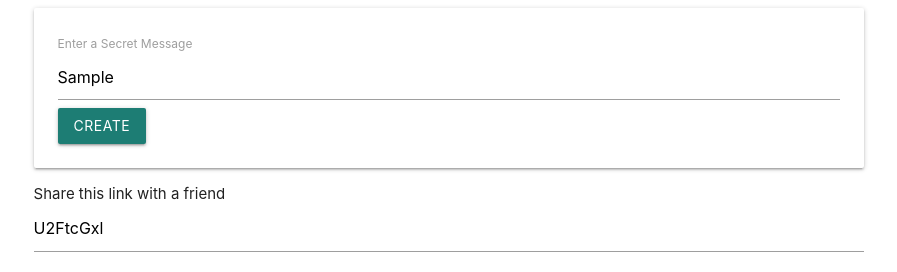
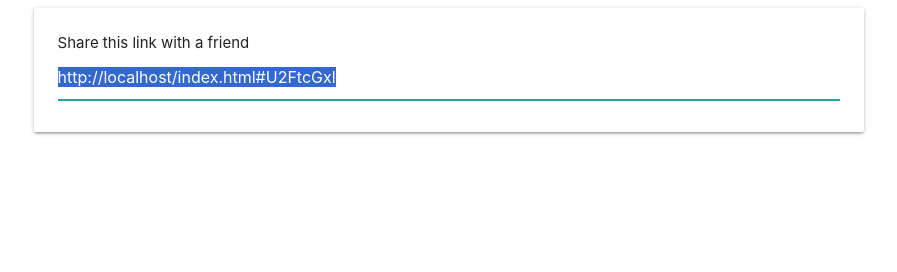
Before and after one commit to hilarylamb/secret-message, a plain HTML site: page index.html in a window 1280 px wide. Both pictures are taken after typing "Sample" into the empty fields and a click on the button "CREATE". Shown: the whole page, without its empty margins (191-1088 px from the left). Drawn offline with nearby package versions, Linux system fonts and the light colour scheme.

Commit message:
added query selectors to hide message and link form index.js

```diff
--- a/index.html
+++ b/index.html
@@ -14,7 +14,7 @@
   <body>
     <div class="row">
       <div class="col s8 offset-s2">
-        <div class="card-panel">
+        <div id="message-form" class="card-panel">
           <form>
             <label>Enter a Secret Message</label>
             <input id="message-input" />
@@ -22,7 +22,9 @@
           </form>
         </div>
 
-        <div>Share this link with a friend<input id="link-input" /></div>
+        <div id="link-form" class="card-panel hide">
+          <div>Share this link with a friend<input id="link-input" /></div>
+        </div>
       </div>
     </div>
 
--- a/index.js
+++ b/index.js
@@ -1,8 +1,13 @@
 document.querySelector('form').addEventListener('submit', event => {
   event.preventDefault();
+
+  document.querySelector('#message-form').classList.add('hide');
+  document.querySelector('#link-form').classList.remove('hide');
 
   const input = document.querySelector('#message-input');
   const encrypted = btoa(input.value);
 
-  document.querySelector('#link-input').value = encrypted;
+  const linkInput = document.querySelector('#link-input');
+  linkInput.value = `${window.location}#${encrypted}`;
+  linkInput.select();
 });
```
